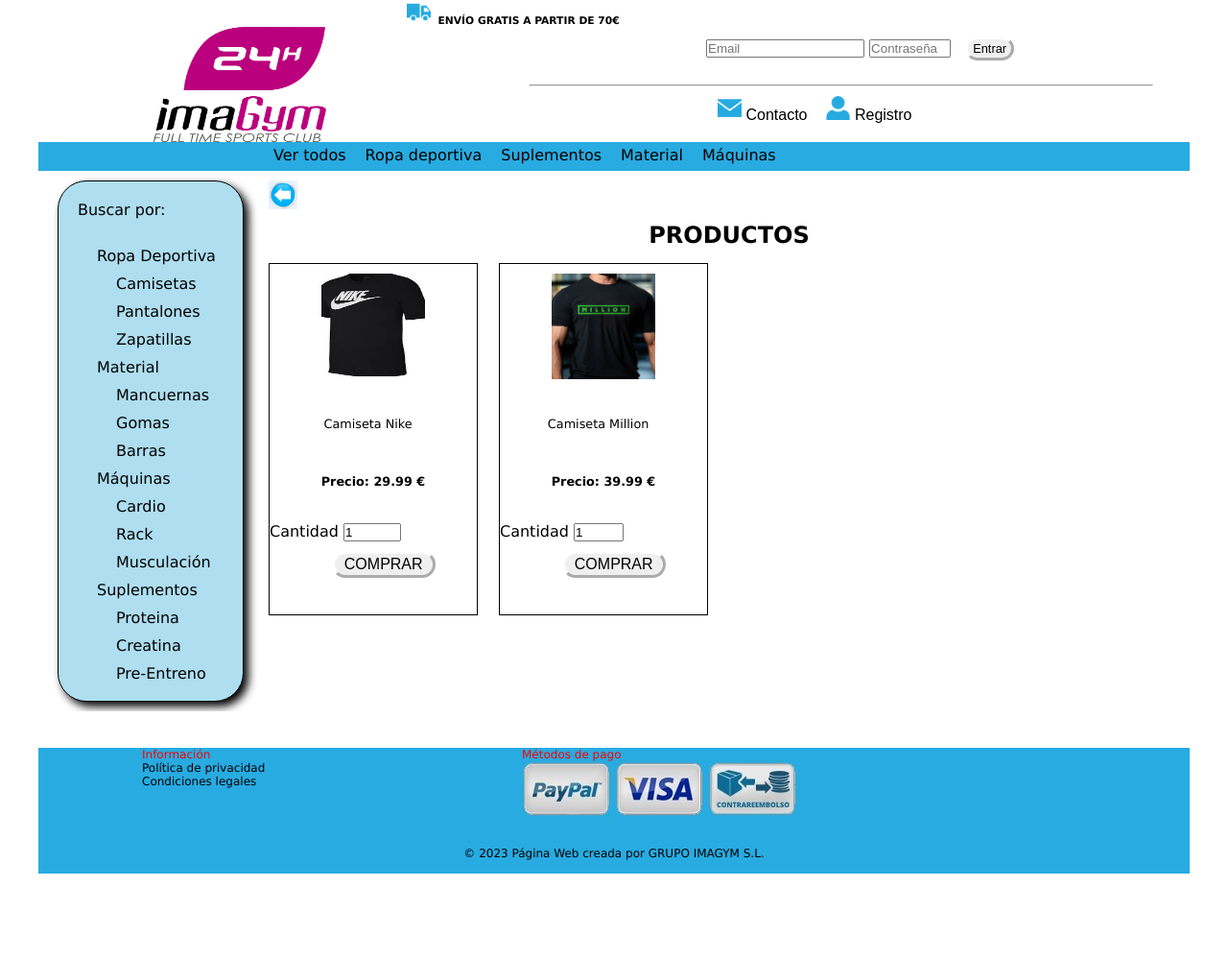
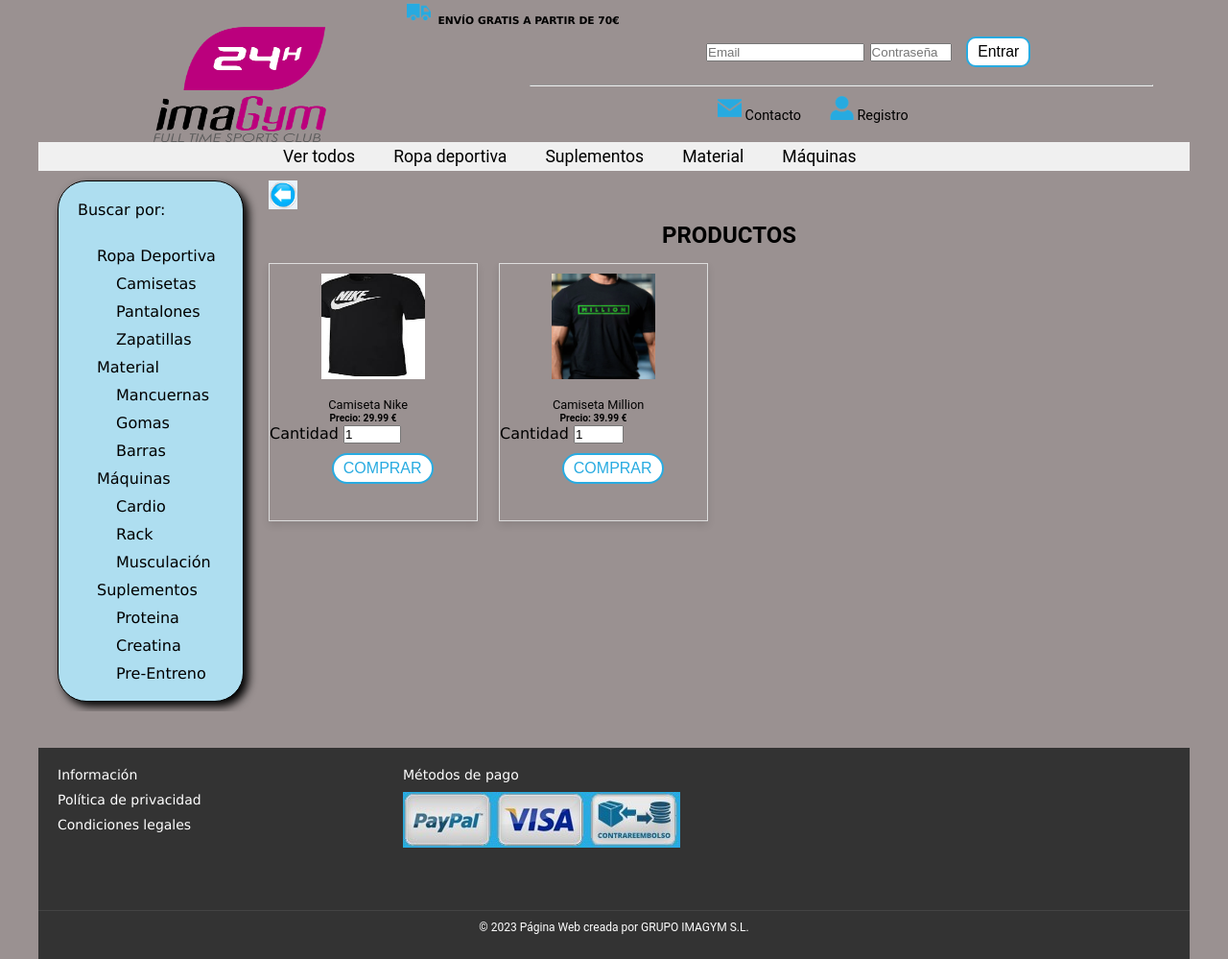
Before and after one commit to javieerdm/IMAGYM_PRUEBA, a PHP site: page /COMERCIO/producto.php?genero=1 in a window 1280 px wide. Shown: the whole page at 96% size. Before the commit the page ends 910 px from the top, so only its background shows below. Run offline with PHP 8.4, Linux system fonts and the light colour scheme; data comes from the database, SQL or seed files in the repository.

Commit message:
cambio diseño

```diff
--- a/articulos.css
+++ b/articulos.css
@@ -2,73 +2,92 @@
 
 * { margin:0px; padding:0px;}
 
-/* section derecha*/
+#articulos {width: 100%; overflow:hidden;}
 
-#articulos {width: 100%; overflow:hidden; /*background: purple;*/}
+#derecha {width: 80%; float:left;}
 
-	#derecha {width: 80%; float:left; /*background: green;*/}
-
-		#titulo {width: 100%; float:left; /*background:orange;*/}
-
-			h1 {text-align: center; margin-top: 10px;}
-
+#titulo {width: 100%; float:left;}
+h1 {text-align: center; margin-top: 10px; font-family: 'Roboto', sans-serif;}
 .outlet {color:red;}
-
 .volver img:hover{box-shadow: 0 4px 16px; border-radius:15px;}
 .volver img{width:30px; margin-top:10px;}
 
-		#producto {width:25%; float:left; /*background:red;*/}
-
+#producto {width:25%; float:left;}
 #producto a{text-decoration:none; color:blue;}
 
-		#producto1 {width: 90%; height:30%; float:left; margin:15px 0px;
-			border: 1px solid black; /*background:yellow;*/}
-
-			#producto1:hover {box-shadow: 0 4px 16px;
-			transition: all 0.2s ease;}
+#producto1 {
+    width: 90%;
+    height:30%;
+    float:left;
+    margin:15px 0px;
+    border: 1px solid #ddd; /* bordes más sutiles */
+    box-shadow: 0 4px 8px rgba(0,0,0,0.1); /* sombra más suave */
+    transition: all 0.2s ease;
+}
+#producto1:hover {
+    box-shadow: 0 6px 12px rgba(0,0,0,0.2);
+}
 
 #talla {margin-left: 5%;}
-
-				#boton {margin-left:30%;
+#boton {
+    margin-left:30%;
     margin-top: 10px;
     border-radius: 20px;
-					border: 3px solid white;
-					border-style: outset;
+    border: 2px solid #28abe1; /* bordes más estilizados */
     font-size: 1em;
     text-align: center;
-					padding: 2px 10px 2px 10px;
-				text-decoration: none;}
+    padding: 5px 10px;
+    background-color: white;
+    color: #28abe1; /* colores coherentes con el tema */
+    text-decoration: none;
+}
+#boton:hover {
+    box-shadow: 0 4px 16px;
+    background-color: #28abe1;
+    color: white;
+}
 
-				#boton:hover {box-shadow: 0 4px 16px;
-				transition: all 0.2s ease;}
+p, h5 {
+    text-align: center;
+    font-family: 'Roboto', sans-serif;
+    font-size:0.9em;
+}
 
-				p{text-align: center; /*background:yellow;*/
-				font-size:0.8em; padding:0px 20px 0px;}
+#prenda {width: 50%; height:110px; margin:auto; margin-top:10px;}
+#prenda img{
+    width: 100%;
+    height: 100%;
+    transition: transform 0.3s ease; /* transición más suave */
+}
+#prenda img:hover{
+    transform: scale(1.1);
+    box-shadow: 0 4px 16px rgba(0,0,0,0.2);
+}
 
-				h5{color:red; font-size:1em; text-align:center; /*background:orange;*/}
+#art, #coste, #precio {
+    width: 95%;
+    text-align: center;
+    font-family: 'Roboto', sans-serif;
+    font-size:0.8em;
+}
 
-				#prenda {width: 50%; height:110px; margin:auto; margin-top:10px; /*background:green;*/}
+.paginacion {
+    font-size:15px;
+    text-align: center;
+}
+.paginacion a {
+    color: black;
+    text-decoration: none;
+    font-size: 15px;
+    cursor: pointer;
+}
+.paginacion a:hover {
+    text-decoration: underline;
+    color: #28abe1;
+}
 
-				#prenda img{width: 100%; height: 100%;}
-
-				#prenda img:hover{transform: scale(2.2,2.5); margin-top:50px; box-shadow: 0 4px 16px;}
-
-				#art{width: 95%; height:60px; margin-top: 20px; font-size:0.8em; text-align: center; /*background:orange;*/}
-
-				#coste{width: 100%; height:50px; /*background:green;*/}
-
-				#precio{width: 80%; margin: auto;  font-size:0.8em;/*height:50px;*/ text-align: center; /*background:blue;*/}
-
-				.paginacion{font-size:15px;}
-
-				.paginacion a{color:black; text-decoration:none; font-size:15px; cursor:pointier;}
-
-				.paginacion a:visited{ text-decoration:none; color:black; font-size:30px;}
-
-				.paginacion a:hover{text-decoration:underline; color:red; }
-
-				.paginacion a:active{text-decoration:underline; color:red;}
-
-
-
-				.rebajado{color:red; font-size:1em; text-align:center;}
+.rebajado {
+    color: red;
+    font-size: 1em;
+    text-align: center;
+}
--- a/cabecera.css
+++ b/cabecera.css
@@ -2,72 +2,112 @@
 
 * { margin:0px; padding:0px;}
 
-#header {width:100%; height: 150px; margin:auto; /*background: yellow;*/}
+#header {width:100%; height: 150px; margin:auto;}
 
-	#principio p{width:100%; margin:auto; font-size: 0.8em; /*background:red;*/}
+#principio p{width:100%; margin:auto; font-size: 0.9em;}
+#principio img{width:25px;}
+#camion {margin-left: 32%;}
 
-	#principio img{width:25px;}
+#cabecera_alta {width: 100%; height: 80%;}
+#logo {width: 15%; height: 100%; float: left;  margin-left: 10%;}
+#imagen {width: 100%; height:100%; margin: auto; background:url(imagenes/logotipo.png) center center;
+    background-size: 100% 100%; }
+#caja2 {width: 60%; height: 100%; float: right;}
 
-	#camion {margin-left: 32%;}
+#usuario {width: 100%; height: 50%; float:right;}
+#usuario form {width:70%; height:100%; float:right; font-size:1.1em;}
+#usuario .boton {margin-top: 10px;
+    margin-left:10px;
+    border-radius: 10px;
+    border: 2px solid #28abe1;
+    font-size: 0.9em;
+    text-align: center;
+    padding: 5px 10px;
+    text-decoration: none;
+    transition: all 0.2s ease;
+    background-color: white;
+    color: black;}
+#usuario .boton a{text-decoration: none;}
+#usuario .boton:hover {box-shadow: 0 2px 8px; color: #28abe1;}
 
-	#cabecera_alta {width: 100%; height: 80%; /*background: grey;*/}
+.linea1 {width: 90%; margin-left: 2em;}
+#contacto {width: 70%; height: 48%; float: right;}
 
-		#logo {width: 15%; height: 100%; float: left;  margin-left: 10%; /*background: orange;*/}
+/* #A {margin:auto; width:500px; font-family: 'Open Sans', sans-serif;}
+#A ul a{text-decoration: none; display:block; padding:0px 10px; margin-top:5px; font-size: 1em; color: black;}
+#A ul li a:hover {color: #28abe1; text-decoration: underline;}
+#A ul  {list-style:none;}
+#A ul > li {float:left; margin-right: 10px;}
+#A ul img {width: 25px; height: 25px;}
 
-			#imagen {width: 100%; height:100%; margin: auto; background:url(imagenes/logotipo.png) center center;
-				background-size: 100% 100%; }
+#cabecera_baja {width: 100%; height: 20%; float:left; background: #f0f0f0; float:left;}
+#B {margin-left: 20%;}
+#B li a{background: #f0f0f0; text-decoration:none; padding: 5px 15px; display:block; color: black;}
+#B > li {float:left; list-style: none; font-size:1em; margin-right: 10px;}
+#B li a:hover {color: white; background-color: #28abe1; text-decoration: none;} */
 
-		#caja2 {width: 60%; height: 100%; float: right; /*background-color: purple;*/}
+#A {
+    margin: auto;
+    width: 500px;
+    font-family: 'Roboto', sans-serif; /* Cambio de fuente */
+}
 
-			#usuario {width: 100%; height: 50%; float:right; /*background-color: silver;*/}
+#A ul a {
+    text-decoration: none;
+    display: block;
+    padding: 0px 10px;
+    margin-top: 5px;
+    font-size: 0.9em; /* Tamaño de fuente más pequeño */
+    color: black;
+}
 
-				#usuario form {width:70%; height:100%; float:right; font-size:1em; /*background:yellow;*/}
+#A ul li a:hover {
+    color: #28abe1;
+    text-decoration: underline;
+}
 
-				#usuario .boton {margin-top: 10px;
-							margin-left:10px;
-							border-radius: 20px;
-							border: 3px solid white;
-							border-style: outset;
-							font-size: 0.8em;
-							text-align: center;
-							padding: 2px 5px 2px 5px;
-							text-decoration: none;}
+#A ul {
+    list-style: none;
+}
 
-				#usuario .boton a{text-decoration: none;}
+#A ul > li {
+    float: left;
+    margin-right: 10px;
+}
 
-				#usuario .boton:hover {box-shadow: 0 4px 16px;
-				transition: all 0.2s ease;}
+#A ul img {
+    width: 25px;
+    height: 25px;
+}
 
-			.linea1 {width: 90%; margin-left: 2em;}
+#cabecera_baja {
+    width: 100%;
+    height: 20%;
+    background: #f0f0f0;
+}
 
-			#contacto {width: 70%; height: 48%; float: right; /*background-color: pink;*/}
+#B {
+    margin-left: 20%;
+    font-family: 'Roboto', sans-serif; /* Cambio de fuente también en #B */
+}
 
-				#A {margin:auto; width:500px;
-				font-family:arial;}
+#B li a {
+    background: #f0f0f0;
+    text-decoration: none;
+    padding: 5px 15px;
+    display: block;
+    color: black;
+}
 
-				#A ul a{text-decoration: none;
-						display:block;
-						padding:0px 10px;
-						margin-top:5px;
-				font-size: 1em; color: black;}
+#B > li {
+    float: left;
+    list-style: none;
+    font-size: 1.1em;
+    margin-right: 10px;
+}
 
-				#A ul li a:hover {color: blue; text-decoration: underline;}
-
-				#A ul  {list-style:none;}
-
-				#A ul > li {float:left;}
-
-				#A ul img {width: 25px; height: 25px;}
-
-	#cabecera_baja {width: 100%; height: 20%; float:left; background: #28abe1; float:left;}
-
-		#B {margin-left: 20%;}
-
-		#B li a{background: #28abe1;
-				text-decoration:none;
-				padding: 4px 15px 3px 5px;
-		display:block;color: black;}
-
-		#B > li {float:left; list-style: none; font-size:1em; }
-
-		#B li a:hover {color: white; text-decoration: underline;}
+#B li a:hover {
+    color: white;
+    background-color: #28abe1;
+    text-decoration: none;
+}
--- a/pedidos.php
+++ b/pedidos.php
@@ -13,7 +13,7 @@
         <?php include('cabecera.php'); ?>
 
         <section>
-            <h2>Mis Pedidos</h2>
+            <h1>Mis Pedidos</h1>
 
             <?php
             // Obtener los pedidos del cliente desde la base de datos
--- a/pie.css
+++ b/pie.css
@@ -2,22 +2,40 @@
 
 * { margin:0px; padding:0px; bottom:0px;}
 
-#footer {width:100%; overflow:hidden; font-size:12px; background: #28abe1; }
+#footer {width:100%; overflow:hidden; font-size:14px; background: #333; color: #fff;}
 
-#pies{width:100%; overflow:hidden; /*background:pink;*/}
+#pies {width:100%; overflow:hidden;}
 
-	#pie1 {width: 30%; float: left; /*background: grey;*/}
+#pie1, #pie2, #pie3 {
+    width: 30%;
+    float: left;
+    padding: 20px;
+    box-sizing: border-box; /* Asegura que el padding no cambie el ancho */
+}
 
-	#pie2 {width: 30%; float: left; /*background: blue;*/}
+#pie1 ul li, #pie2 ul li, #pie3 ul li {
+    list-style: none;
+    margin-bottom: 10px; /* Espaciado entre elementos */
+    color: #fff; /* Color de la lista */
+}
 
-	#pie3 {width:40%; float:left; /*background: green;*/}
+#pie1 ul li a, #pie2 ul li a, #pie3 ul li a {
+    text-decoration: none;
+    color: #fff;
+    transition: color 0.3s ease; /* Suaviza la transición del color */
+}
 
-	#pie1 ul li, #pie2 ul li, #pie3 ul li{list-style: none;	margin-left: 30%; color: red;}
+#pie1 ul li a:hover, #pie2 ul li a:hover, #pie3 ul li a:hover {
+    color: #28abe1; /* Color al pasar el mouse */
+    text-decoration: underline;
+}
 
-	#pie1 ul li a, #pie2 ul li a, #pie3 ul li a{text-decoration: none; color: black;}
-
-	#pie1 ul li a:hover, #pie2 ul li a:hover, #pie3	ul li a:hover {color: white; text-decoration: underline;}
-
-#creador{width:50%; margin:auto; /*background:yellow;*/}
+#creador {
+    width: 100%;
+    text-align: center;
+    padding: 10px 0;
+    font-size: 12px;
+    border-top: 1px solid #444; /* Borde superior */
+}
 
 #mcs {font-size: 12px;}
--- a/principal.css
+++ b/principal.css
@@ -2,6 +2,6 @@
 
 * { margin:0px; padding:0px; }
 
-body{background:#ffffff;}
+body{background:#9a9191;}
 
-#body {width:1200px; margin:auto; font-family: verdana; background: #ffffff;}
+#body {width:1200px; margin:auto; font-family: verdana; background: #9a9191;}
```
Also changed, not shown: carrito.css (+51 -46 lines), carrito.php (+1 -26 lines), pedidos.css (+39 -11 lines), portada.css (+24 -44 lines), imagenes/chache.jpg (deleted). Lines whose indentation alone changed are shown as unchanged.
